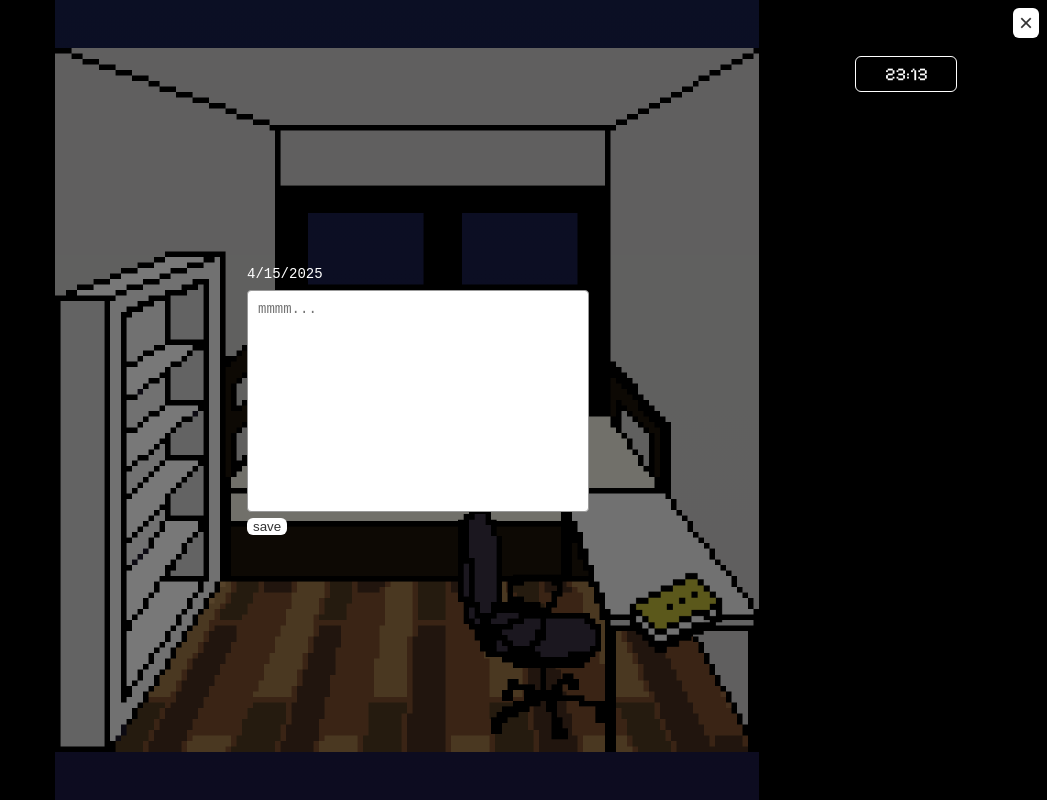
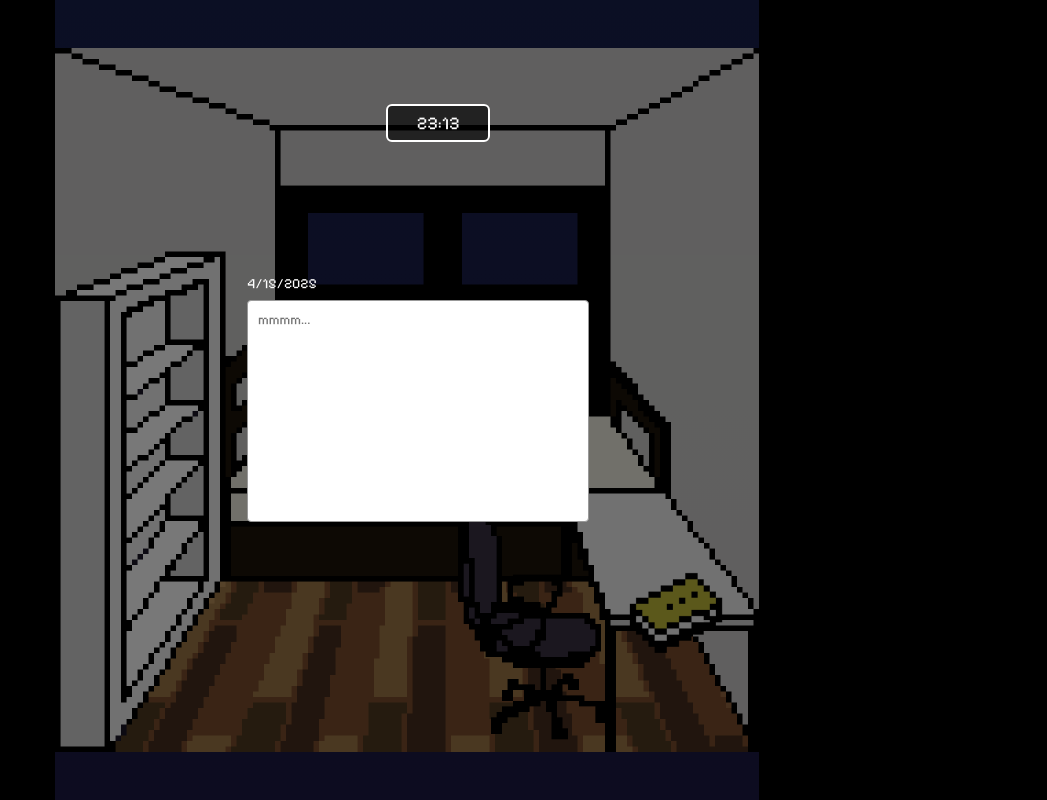
Before and after one commit to spss-ssps/bedroom, a plain HTML site: page index.html in a window 1280 px wide. Both pictures are taken after a click on the picture 908 px from the left and 612 px from the top of the page. Shown: the whole page, without its empty margins (233-1280 px from the left). Drawn offline with Linux system fonts and the light colour scheme.

Commit message:
//working on journal

```diff
--- a/index.html
+++ b/index.html
@@ -21,12 +21,12 @@
     <!-- journal UI -->
     <div id="journal-modal" class="journal-modal hidden">
     <div class="journal-container">
-        <button id="close-journal" class="close-btn">&times;</button>
+        <!-- <button id="close-journal" class="close-btn">&times;</button> -->
 
         <div id="current-date" class="journal-date"></div>
 
         <textarea id="journal-text" placeholder="mmmm..."></textarea>
-        <button onclick="saveJournal()">save</button>
+        <!-- <button onclick="saveJournal()" style="font-family: 'Pixelify Sans', sans-serif;">save</button> -->
     </div>
     </div>
 
--- a/journal.js
+++ b/journal.js
@@ -1,21 +1,85 @@
-function saveJournal() {
-    const content = document.getElementById('journal-text').value;
-    localStorage.setItem('journalEntry', content);
+let currentViewedDate = new Date();
+
+function formatDateKey(date) {
+  return `journal-${date.getFullYear()}-${String(date.getMonth() + 1).padStart(2, '0')}-${String(date.getDate()).padStart(2, '0')}`;
+}
+
+function updateJournalView() {
+  const journalText = document.getElementById('journal-text');
+  const dateKey = formatDateKey(currentViewedDate);
+  const saved = localStorage.getItem(dateKey);
+  const displayDate = currentViewedDate.toLocaleDateString();
+
+  document.getElementById('current-date').textContent = displayDate;
+  journalText.value = saved || "";
+
+  // Only allow editing for today
+  const isToday = formatDateKey(currentViewedDate) === formatDateKey(new Date());
+  journalText.readOnly = !isToday;
+  journalText.style.backgroundColor = isToday ? 'white' : '#ddd';
+}
+
+// Open journal modal
+document.getElementById('journal').addEventListener('click', function () {
+  currentViewedDate = new Date(); // reset to today when opening
+  document.getElementById('journal-modal').classList.remove('hidden');
+  updateJournalView();
+});
+
+// Auto-save today's entry on input
+document.getElementById('journal-text').addEventListener('input', function () {
+  const dateKey = formatDateKey(currentViewedDate);
+  const isToday = formatDateKey(currentViewedDate) === formatDateKey(new Date());
+
+  if (isToday) {
+    localStorage.setItem(dateKey, this.value);
+  }
+});
+
+// Close when clicking outside modal
+document.addEventListener('click', function (e) {
+  const modal = document.getElementById('journal-modal');
+  const container = document.querySelector('.journal-container');
+  const journalIcon = document.getElementById('journal');
+
+  if (!modal.classList.contains('hidden') &&
+      !container.contains(e.target) &&
+      e.target !== journalIcon) {
+    modal.classList.add('hidden');
+  }
+});
+
+// Navigate only to days that have saved entries
+document.addEventListener('keydown', function (e) {
+  const modal = document.getElementById('journal-modal');
+  if (modal.classList.contains('hidden')) return;
+
+  let newDate = new Date(currentViewedDate);
+
+  if (e.key === 'ArrowLeft') {
+    do {
+      newDate.setDate(newDate.getDate() - 1);
+    } while (
+      formatDateKey(newDate) !== formatDateKey(currentViewedDate) &&
+      !localStorage.getItem(formatDateKey(newDate)) &&
+      newDate > new Date(2000, 0, 1) // reasonable lower bound
+    );
   }
 
+  if (e.key === 'ArrowRight') {
+    do {
+      newDate.setDate(newDate.getDate() + 1);
+    } while (
+      formatDateKey(newDate) !== formatDateKey(currentViewedDate) &&
+      !localStorage.getItem(formatDateKey(newDate)) &&
+      newDate < new Date() // can't go into future
+    );
+  }
 
-document.getElementById('journal').addEventListener('click', function () {
-    const journalText = document.getElementById('journal-text');
-    const saved = localStorage.getItem('journalEntry');
-    const today = new Date().toLocaleDateString();
-
-    document.getElementById('current-date').textContent = `${today}`;
-
-    journalText.value = saved || "";
-    document.getElementById('journal-modal').classList.remove('hidden');
-  });
-
-    //closebutton
-  document.getElementById('close-journal').addEventListener('click', function () {
-    document.getElementById('journal-modal').classList.add('hidden');
-  });
+  // Only update if a different valid entry is found
+  if (formatDateKey(newDate) !== formatDateKey(currentViewedDate) &&
+      localStorage.getItem(formatDateKey(newDate))) {
+    currentViewedDate = newDate;
+    updateJournalView();
+  }
+});
--- a/style.css
+++ b/style.css
@@ -86,10 +86,10 @@ body {
   }
 
 #journal-text{
+        font-family: 'Pixelify Sans', sans-serif;
         width: 100%;
         height: 200px;
         padding: 10px;
-        font-family: 'Courier New', monospace;
         font-size: 14px;
         resize: none;
         border: 1px solid #999;
@@ -124,15 +124,13 @@ body {
     width: 25vw;
   }
 
-  .close-btn {
+  /* .close-btn {
     position: fixed;
-    top: 8px;
-    right: 8px;
-    font-size: 24px;
     cursor: pointer;
-  }
+  } */
+
   .journal-date {
-    font-family: 'Courier New', monospace;
+    font-family: 'Pixelify Sans', sans-serif;
     font-size: 14px;
     margin-bottom: 8px;
     color: #ffffff;
@@ -141,8 +139,8 @@ body {
   /* clock */
   .controls {
     position: absolute;
-    top: 7vh;
-    right: 7vw;
+    top: 13vh;
+    right: 43.5vw;
     z-index: 10;
     display: flex;
     flex-direction: column;
@@ -155,8 +153,8 @@ body {
     font-size: 18px;
     padding: 6px 10px;
     border-radius: 6px;
-    border: 1px solid white;
-    background-color: transparent;
+    border: 2px solid white;
+    background-color: rgba(0, 0, 0, 0.639);
     color: white;
     outline: none;
     width: 80px;
```
Also changed, not shown: 1 other file.
